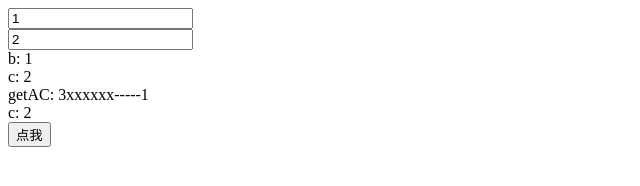
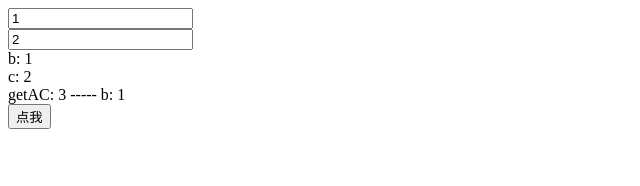
Before and after one commit to 776A0A/demo, a website: page js/mvvm/index.html in a window 1280 px wide. Shown: the whole page, without its empty margins (0-640 px from the left). Drawn offline with Linux system fonts and the light colour scheme.

Commit message:
初步完成mvvm

```diff
--- a/js/mvvm/index.html
+++ b/js/mvvm/index.html
@@ -17,14 +17,13 @@
     <br>
     c: {{c}}
     <br>
-    getAC: {{getAC}}xxxxxx-----{{a.b}}
+    getAC: {{getAC}} ----- b: {{a.b}}
     <br>
-    c: {{c}}
   </div>
   <button id="btn">点我</button>
 
   <script type="module">
-    import Mvvm from './mvvm.js';
+    import Mvvm from './index.js';
 
     const vm = new Mvvm({
       el: '#app',
@@ -37,7 +36,6 @@
       computed: {
         getAC() {
           console.log('computed');
-          // debugger
           return this.a.b + this.c;
         }
       },
--- a/js/mvvm/index.js
+++ b/js/mvvm/index.js
@@ -1,4 +1,4 @@
 
-const a = function () {
-  console.log('object');
-}();
+import Mvvm from './mvvm.js';
+
+export default Mvvm;
```
Also changed, not shown: js/mvvm/mvvm.js (line endings or trailing spaces).
